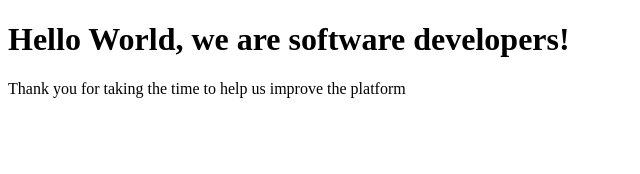
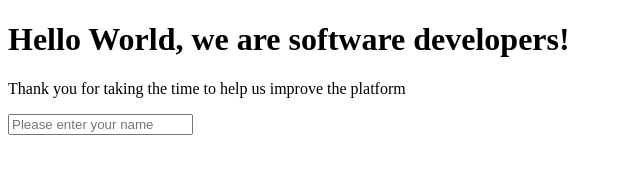
Before and after one commit to Naturinda-Pasias/Pasias-Alvin, a plain HTML site: page fcc-test-suite-template-master/index.html in a window 1280 px wide. Shown: the whole page, without its empty margins (0-640 px from the left). Drawn offline with Linux system fonts and the light colour scheme.

Commit message:
added form element with name input

```diff
--- a/fcc-test-suite-template-master/index.html
+++ b/fcc-test-suite-template-master/index.html
@@ -10,6 +10,10 @@
 
     <h1 id="title">Hello World, we are software developers!</h1>
     <p id="description">Thank you for taking the time to help us improve the platform</p>
+    <form action="" id="survey-form">
+      <input type="text" name="name" id="name" placeholder="Please enter your name" required>
+
+    </form>
 
     <script src="https://cdn.freecodecamp.org/testable-projects-fcc/v1/bundle.js"></script>
 
```
